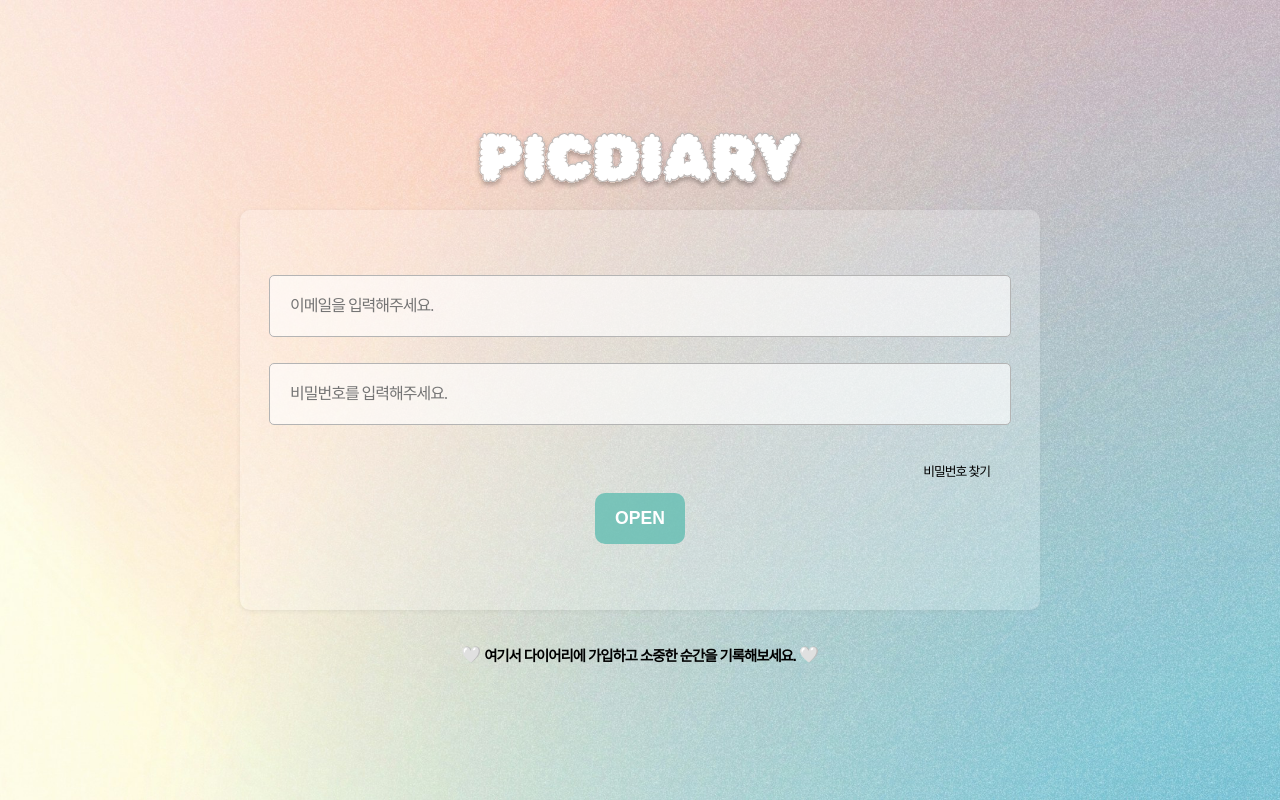
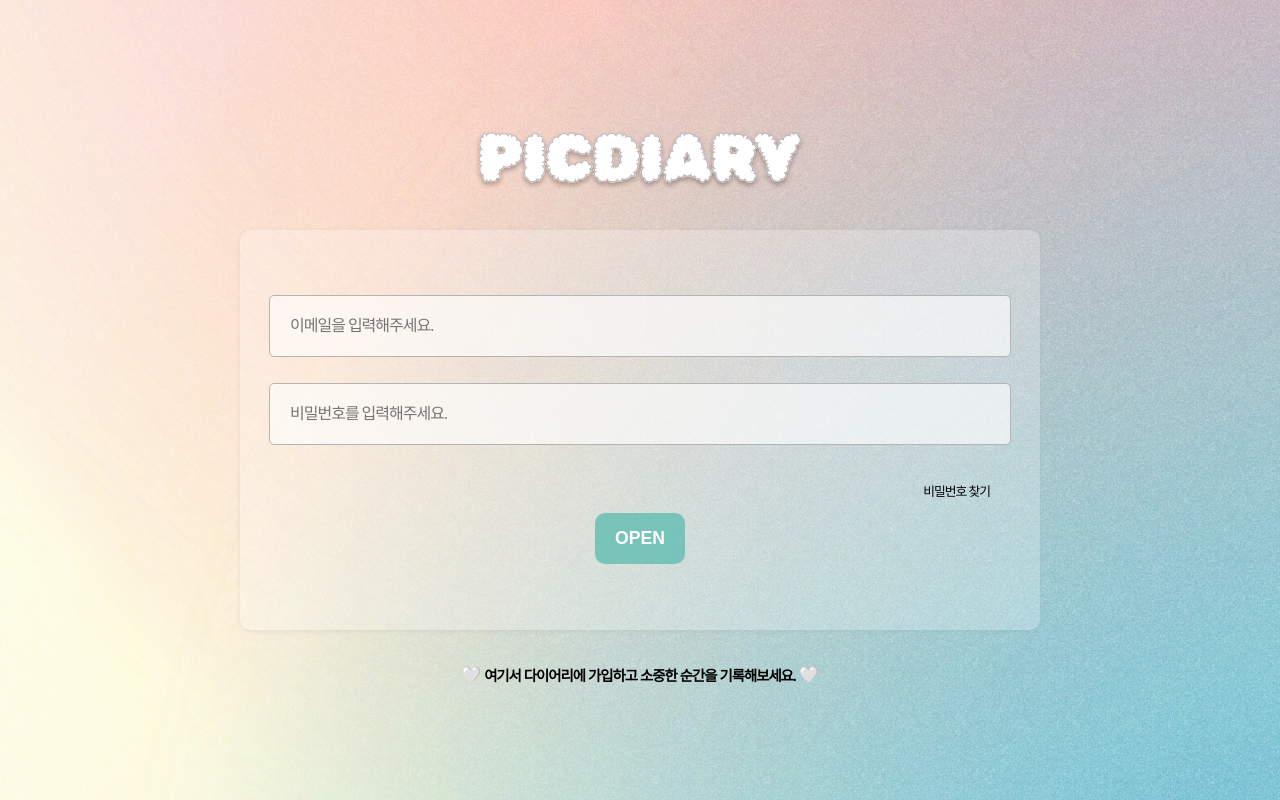
Before and after one commit to jinahp/picdiary, a Next.js app: page / in a window 1280 px wide. Built offline with nearby package versions, Linux system fonts and the light colour scheme; no server answers.

Commit message:
design: 로고 애니메이션 수정

```diff
--- a/styles/main.module.scss
+++ b/styles/main.module.scss
@@ -20,24 +20,55 @@
   width: 200px;
 
   @media (min-width: 375px) {
-    width: 300px;
+    width: 250px;
+    margin: 10px;
   }
 
   @media (min-width: 769px) {
-    width: 500px;
+    width: 350px;
+    margin: 20px 0;
   }
 
-  animation: cuteAnimation 1s ease-in-out infinite;
-
-  @keyframes cuteAnimation {
+  animation: logo-vertical 2s ease-in-out infinite;
+  @keyframes logo-vertical {
     0% {
-      transform: scale(1);
+      transform: translateY(0);
     }
-    50% {
-      transform: scale(1.1);
+    8.33% {
+      transform: translateY(6px);
+    }
+    16.65% {
+      transform: translateY(-5px);
+    }
+    24.98% {
+      transform: translateY(4px);
+    }
+    33.3% {
+      transform: translateY(-2px);
+    }
+    41.63% {
+      transform: translateY(1px);
+    }
+    49.95% {
+      transform: translateY(0);
+    }
+    58.28% {
+      transform: translateY(0);
+    }
+    66.6% {
+      transform: translateY(0);
+    }
+    74.93% {
+      transform: translateY(0);
+    }
+    83.25% {
+      transform: translateY(0);
+    }
+    91.58% {
+      transform: translateY(0);
     }
     100% {
-      transform: scale(1);
+      transform: translateY(0);
     }
   }
 }
```
